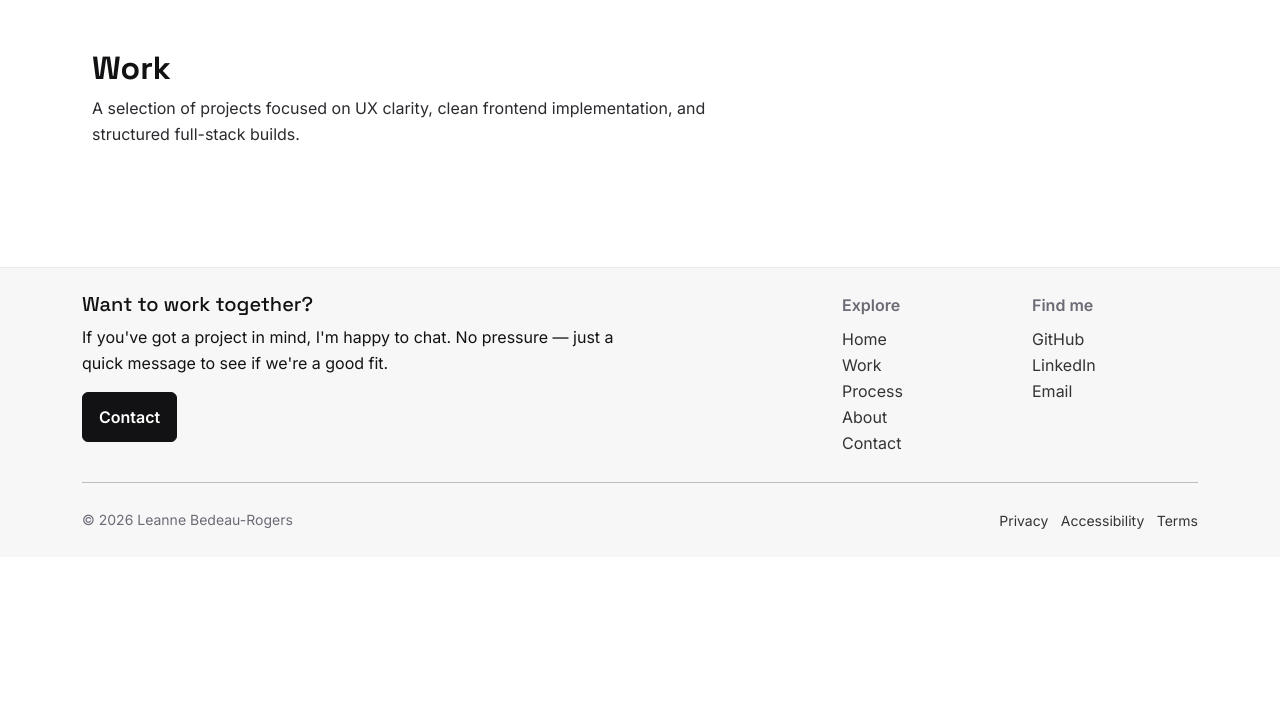
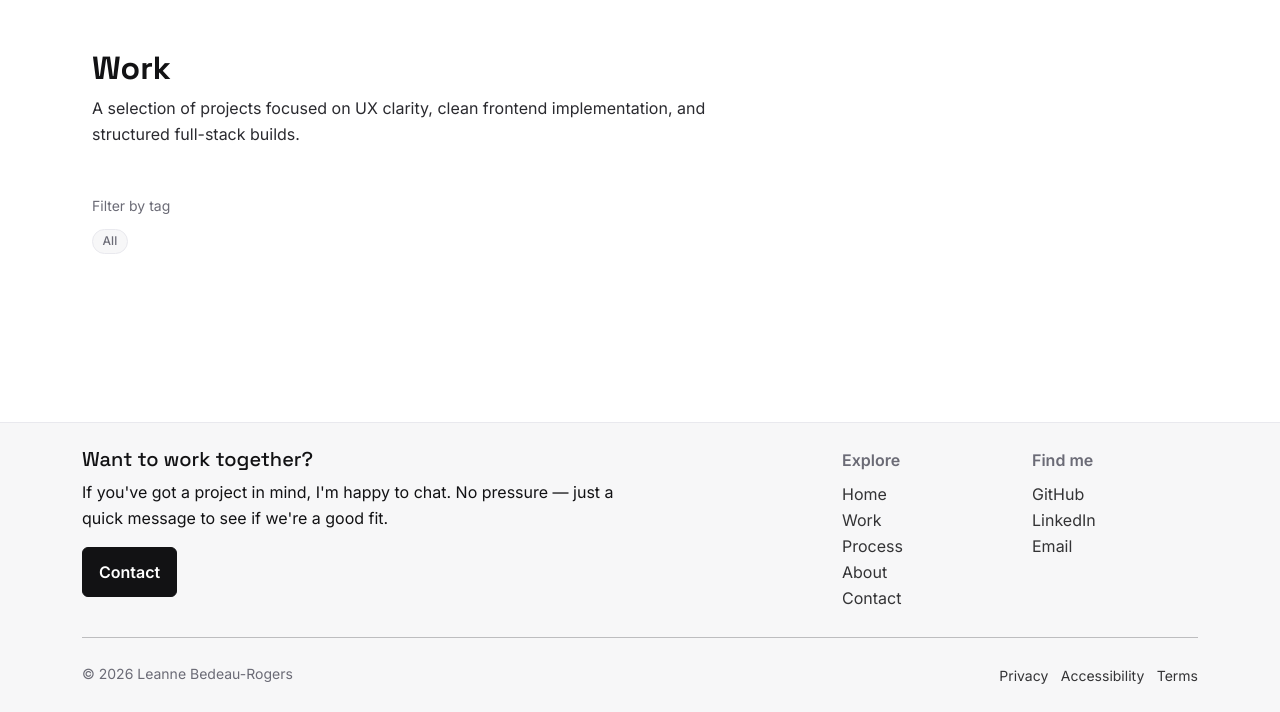
Before and after one commit to creatvie-introvert/portfolio-2026, a Django app: page /portfolio/work/ in a window 1280 px wide. Shown: the part 143-855 px from the top of the page. Before the commit the page ends 672 px from the top, so only its background shows below. Run offline with Django 5.2, Linux system fonts and the light colour scheme; data that the repository does not hold is empty.

Commit message:
feat(portfolio): extract project card partial and add work page header + tag filters

```diff
--- a/config/urls.py
+++ b/config/urls.py
@@ -10,4 +10,7 @@ urlpatterns = [
 ]
 
 if settings.DEBUG:
-    urlpatterns += static(settings.MEDIA_URL, document_root=settings.MEDIA_ROOT)
+    urlpatterns += static(
+        settings.MEDIA_URL,
+        document_root=settings.MEDIA_ROOT,
+    )
--- a/portfolio/templates/portfolio/work.html
+++ b/portfolio/templates/portfolio/work.html
@@ -5,6 +5,9 @@
 {% block content %}
 <section class="section section-work-page">
     <div class="container">
+
+        <!-- Page header -->
+        <div class="section-header">
             <h1 class="h2 fw-bold mb-2">
                 Work
             </h1>
@@ -13,5 +16,37 @@
                 A selection of projects focused on UX clarity, clean frontend implementation, and structured full-stack builds.
             </p>
         </div>
+
+        <!-- Filters -->
+        <div class="work-filters mb-4 mb-md-5">
+
+            <p class="small text-muted mb-2">
+                Filter by tag
+            </p>
+
+            <div class="work-filters__list">
+
+                <!-- All -->
+                <a
+                    href="{% url 'work' %}"
+                    class="badge rounded-pill badge-tag {% if not active_tag %}work-filter--active{% endif %}">
+                    All
+                </a>
+
+                <!-- Tags -->
+                {% for tag in tags %}
+                <a
+                    href="{% url 'work' %}?tag={{ tag.slug }}"
+                    class="badge rounded-pill badge-tag {% if active_tag and active_tag_slug == tag.slug %}work-filter--active{% endif %}"
+                >
+                    {{ tag.name }}
+                </a>
+                {% endfor %}
+            </div>
+        </div>
+
+        <!-- Projects grid -->
+        <div class="row g4"></div>
+    </div>
 </section>
 {% endblock %}
--- a/portfolio/views.py
+++ b/portfolio/views.py
@@ -1,9 +1,40 @@
 from django.shortcuts import render
-
-
-def home(request):
-    return render(request, "portfolio/home.html")
+from .models import Project, Tag
 
 
 def work(request):
-    return render(request, "portfolio/work.html")
+    # 1) Read the active tag slug from the querystring
+    active_tag_slug = request.GET.get("tag")
+
+    # 2) Base queryset: all published projects
+    projects = (
+        Project.objects
+        .filter(is_published=True)
+        .prefetch_related("tags")
+    )
+
+    # 3) Tags for the filter UI (only tags linked to published projects)
+    tags = (
+        Tag.objects
+        .filter(projects__is_published=True)
+        .distinct()
+        .order_by("name")
+    )
+
+    # 4) Filtering logic + invalid slug fallback
+    active_tag = None
+    if active_tag_slug:
+        active_tag = tags.filter(slug=active_tag_slug).first()
+
+        if active_tag:
+            projects = projects.filter(tags=active_tag)
+
+        # If invalid slug: fallback to show all projects
+
+    context = {
+        "projects": projects,
+        "tags": tags,
+        "active_tag": active_tag,
+    }
+
+    return render(request, "portfolio/work.html", context)
```
Also changed, not shown: core/templates/core/home.html (+1 -42 lines), portfolio/templates/portfolio/partials/project_card.html (added, +36 -0 lines). Lines whose indentation alone changed are shown as unchanged.
